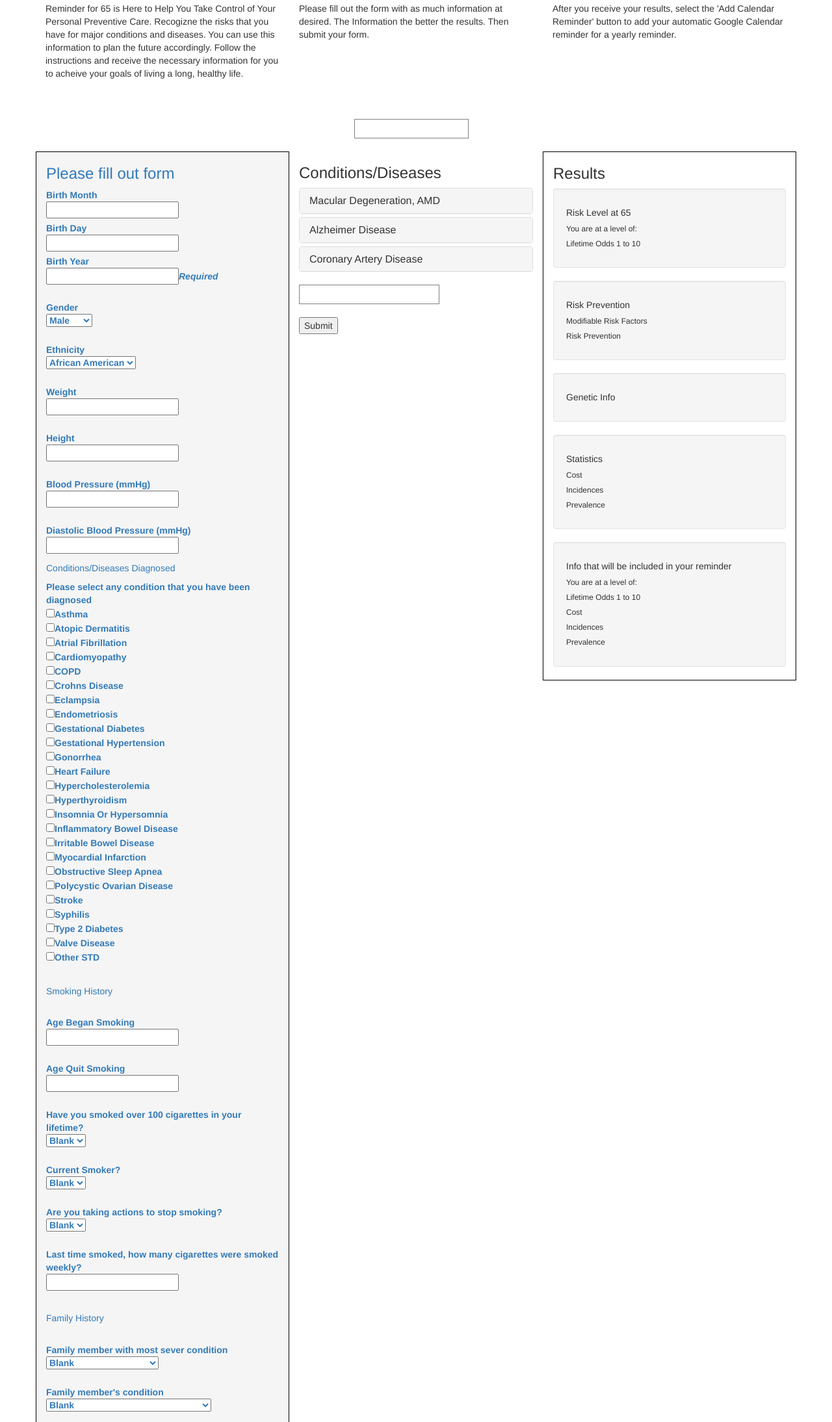
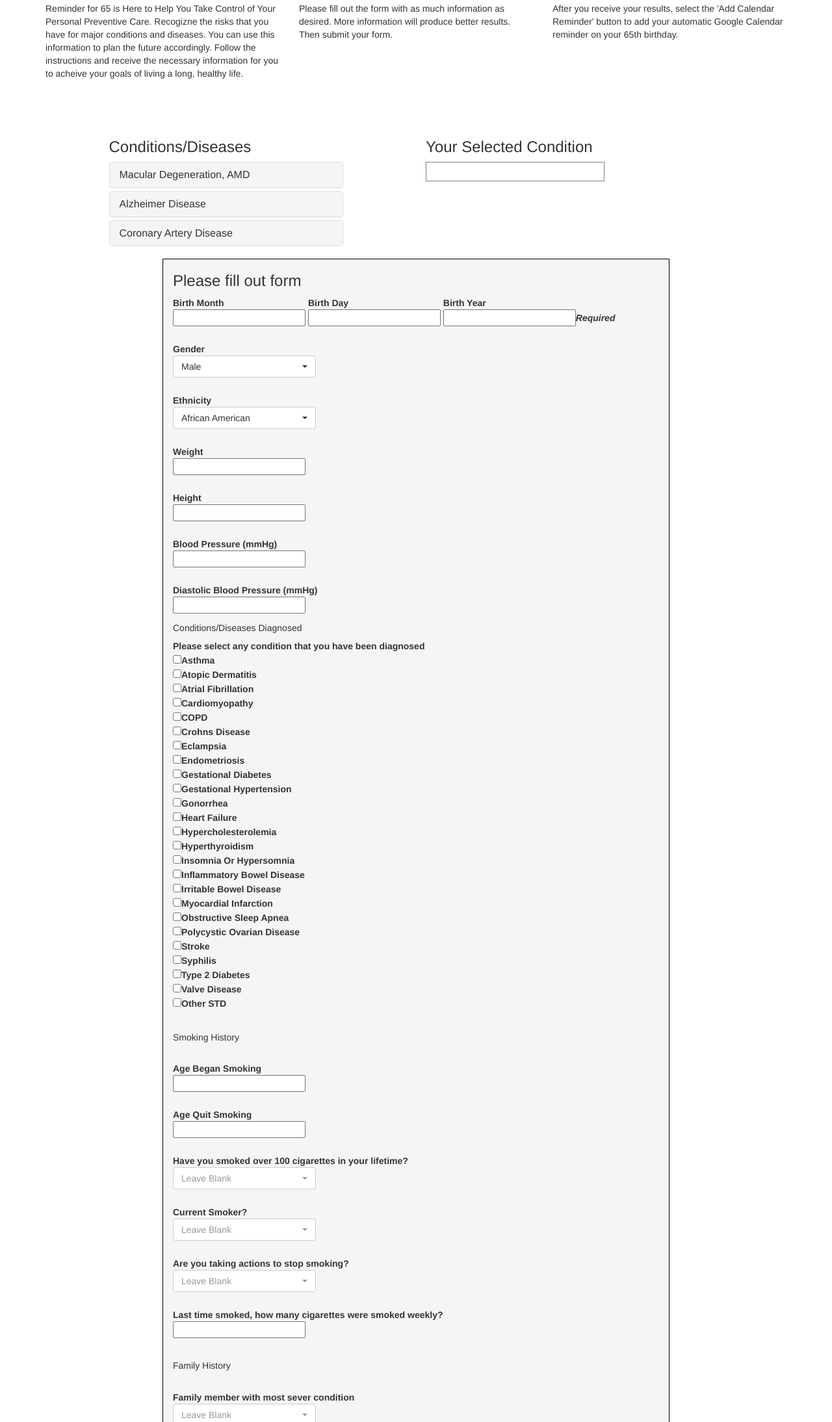
Before and after one commit to DW579/risk_factor_reminder, a plain HTML site: page index.html in a window 1280 px wide. Shown: the part 612-2800 px from the top of the page at 65% size. Drawn offline with nearby package versions, Linux system fonts and the light colour scheme.

Commit message:
Cleaned up code

```diff
--- a/index.html
+++ b/index.html
@@ -6,13 +6,14 @@
   <head>
     <link rel="stylesheet" href="style.css"/>
     <link rel="stylesheet" href="https://maxcdn.bootstrapcdn.com/font-awesome/4.5.0/css/font-awesome.min.css">
+    <link rel="stylesheet" href="https://cdnjs.cloudflare.com/ajax/libs/bootstrap-select/1.10.0/css/bootstrap-select.min.css">
     <meta charset='utf-8'>
     <title>Risminder | Dustin Wurtz</title>
   </head>
   <body>
     <nav  id='navBar' class="navbar navbar-default">
         <div class="navbar-header">
-          <a class="navbar-brand" href="index.html">Reminder for 65</a>
+          <a class="navbar-brand">Risk Reminder 65</a>
         </div>
     </nav>
     <div class='row'>
@@ -31,15 +32,15 @@
         </div>
         <div class='col-md-4'>
           <h2>Instructions</h2>
-          <p>Please fill out the form with as much information at desired. The Information the better the results. Then submit your form.</p>
+          <p>Please fill out the form with as much information as desired. More information will produce better results. Then submit your form.</p>
         </div>
         <div class='col-md-4'>
           <h2>Results</h2>
-          <p>After you receive your results, select the 'Add Calendar Reminder' button to add your automatic Google Calendar reminder for a yearly reminder.</p>
+          <p>After you receive your results, select the 'Add Calendar Reminder' button to add your automatic Google Calendar reminder on your 65th birthday.</p>
         </div>
       </div>
     </div>
-    <br class='col-md-12'>
+
     <div class='container'>
       <div class='row'>
         <div class='col-md-5 col-md-offset-3' id="authorize-div" style="display: none">
@@ -50,15 +51,61 @@
           </button>
         </div>
         <br>
-        <a name='jumpCalendarButton'>
+        <a name='jumpCalendarButton'></a>
         <button id='calendarButton' class='btn btn-lg btn-success center-block authorized' style="display: none">Add Calendar Reminder</button>
         <div id='calendarDateSet'></div>
       </div>
     </div>
-    <br class='col-md-12'>
+
     <div class='container'>
       <div class='row'>
-        <div id='formBox' class='col-md-4'>
+        <div id='conditionBox' class='col-md-4 col-md-offset-1'>
+          <h3>Conditions/Diseases</h3>
+          <div class='panel-group' id='accordion'>
+            <div class='panel panel-default'>
+              <div class='panel-heading'>
+                <h4 id='macularSection' class='panel-title'>
+                  <a data-toggle='collapse' data-parent='#accordion' href='#collapse1'>Macular Degeneration, AMD</a>
+                </h4>
+              </div>
+              <div id='collapse1' class='panel-collapse collapse'>
+                <div class='panel-body'>Age-related Macular Degeneration (AMD) is an age-associated degenerative disease of the macula, the central part of the retina (the sensory tissue that lines the back of the eye) that allows the eye to see fine details. AMD is a leading cause of vision loss among people age 50 and older.</div>
+              </div>
+            </div>
+            <div class='panel panel-default'>
+              <div class='panel-heading'>
+                <h4 id='alzheimerSection' class='panel-title'>
+                  <a data-toggle='collapse' data-parent='#accordion' href='#collapse2'>Alzheimer Disease</a>
+                </h4>
+              </div>
+              <div id='collapse2' class='panel-collapse collapse'>
+                <div class='panel-body'>Alzheimer's Disease is a degenerative disease that slowly destroys brain cells. The symptoms of Alzheimer's disease get worse over time, but the progression of the disease varies. In the early stages it manifests as memory loss and as it progresses results in loss of thinking and language skills (cognitive ability) as well as behavioral changes.</div>
+              </div>
+            </div>
+            <div class='panel panel-default'>
+              <div class='panel-heading'>
+                <h4 id='coronarySection' class='panel-title'>
+                  <a data-toggle='collapse' data-parent='#accordion' href='#collapse3'>Coronary Artery Disease</a>
+                </h4>
+              </div>
+              <div id='collapse3' class='panel-collapse collapse'>
+                <div class='panel-body'>Coronary artery disease is a blockage or damage of the arteries that supply blood, oxygen and nutrients to the heart muscle, often due to a buildup of plaque inside the arteries.</div>
+              </div>
+            </div>
+          </div>
+        </div>
+        <div class='col-md-5 col-md-offset-1'>
+          <h3>Your Selected Condition</h3>
+          <div id='selectedCondition'></div>
+          <br>
+
+        </div>
+      </div>
+    </div>
+
+    <div class='container'>
+      <div class='row'>
+        <div id='formBox' class='col-md-8 col-md-offset-2'>
           <h3>Please fill out form</h3>
           <label>Birth Month
             <br>
@@ -76,7 +123,7 @@
           <br>
           <label>Gender
             <br>
-            <select id='gender' name='genders'>
+            <select id='gender' name='genders' class="selectpicker show-tick">
               <option value='male'>Male</option>
               <option value='female'>Female</option>
             </select>
@@ -85,7 +132,7 @@
           <br>
           <label>Ethnicity
             <br>
-            <select id='eth' name='ethnicities'>
+            <select id='eth' name='ethnicities' class="selectpicker show-tick">
               <option value='africanAmerican'>African American</option>
               <option value='asian'>Asian</option>
               <option value='asianIndian'>Asian Indian</option>
@@ -197,8 +244,8 @@
           <br>
           <label>Have you smoked over 100 cigarettes in your lifetime?
             <br>
-            <select id='lifetimeSmoke' name='cigYesNo'>
-              <option value=''>Blank</option>
+            <select id='lifetimeSmoke' name='cigYesNo' class="selectpicker show-tick">
+              <option value=''>Leave Blank</option>
               <option value='yes'>Yes</option>
               <option value='no'>No</option>
             </select>
@@ -207,8 +254,8 @@
           <br>
           <label>Current Smoker?
             <br>
-            <select id='currentSmoker' name='somkerYesNo'>
-              <option value=''>Blank</option>
+            <select id='currentSmoker' name='somkerYesNo' class="selectpicker show-tick">
+              <option value=''>Leave Blank</option>
               <option value='yes'>Yes</option>
               <option value='no'>No</option>
             </select>
@@ -217,8 +264,8 @@
           <br>
           <label>Are you taking actions to stop smoking?
             <br>
-            <select id='stopSmoking' name='stopYesNo'>
-              <option value=''>Blank</option>
+            <select id='stopSmoking' name='stopYesNo' class="selectpicker show-tick">
+              <option value=''>Leave Blank</option>
               <option value='yes'>Yes</option>
               <option value='no'>No</option>
             </select>
@@ -235,8 +282,8 @@
           <br>
           <label>Family member with most sever condition
             <br>
-            <select id='familyMember' name='relationship'>
-              <option value=''>Blank</option>
+            <select id='familyMember' name='relationship' class="selectpicker show-tick">
+              <option value=''>Leave Blank</option>
               <option value='brother'>Brother</option>
               <option value='father'>Father</option>
               <option value='mother'>Mother</option>
@@ -255,8 +302,8 @@
           <br>
           <label>Family member's condition
             <br>
-            <select id='familyMemberCondition' name='fMemberCondtion'>
-              <option value=''>Blank</option>
+            <select id='familyMemberCondition' name='fMemberCondtion' class="selectpicker show-tick">
+              <option value=''>Leave Blank</option>
               <option value='abdomninalAorticAneurysm'>Abdomninal Aortic Aneurysm</option>
               <option value='ageRelatedMacularDegeneration'>Age Related Macular Degeneration</option>
               <option value='alzheimersDisease'>Alzheimers Disease</option>
@@ -284,7 +331,7 @@
           <br>
           <label>Age of Offset of condition/disease
             <br>
-            <select id='ageOnset' name='onsetAge'>
+            <select id='ageOnset' name='onsetAge' class="selectpicker show-tick">
               <option value='below 30'>Below 30</option>
               <option value='30-39'>30-39</option>
               <option value='40-49'>40-49</option>
@@ -293,49 +340,19 @@
               <option value='unknown'>Unknown</option>
             </select>
           </label>
-          <a id='bottomOfFormButton' href="#jumpCalendarButton" class="btn btn-info btn-lg center-block"  role="button">Click to Jump Back Up to Top of Form</a>
+          <br>
+          <button id='submitButton' class='btn btn-success'>Submit</button>
+          <br>
+          <a href="#jumpCalendarButton" type="button" class="btn btn-primary col-md-2 col-md-offset-9">Top of Form</a>
+          <br>
+          <br>
         </div>
-
-        <div id='conditionBox' class='col-md-4'>
-          <h3>Conditions/Diseases</h3>
-          <div class='panel-group' id='accordion'>
-            <div class='panel panel-default'>
-              <div class='panel-heading'>
-                <h4 id='macularSection' class='panel-title'>
-                  <a data-toggle='collapse' data-parent='#accordion' href='#collapse1'>Macular Degeneration, AMD</a>
-                </h4>
-              </div>
-              <div id='collapse1' class='panel-collapse collapse'>
-                <div class='panel-body'>Age-related Macular Degeneration (AMD) is an age-associated degenerative disease of the macula, the central part of the retina (the sensory tissue that lines the back of the eye) that allows the eye to see fine details. AMD is a leading cause of vision loss among people age 50 and older.</div>
-              </div>
-            </div>
-            <div class='panel panel-default'>
-              <div class='panel-heading'>
-                <h4 id='alzheimerSection' class='panel-title'>
-                  <a data-toggle='collapse' data-parent='#accordion' href='#collapse2'>Alzheimer Disease</a>
-                </h4>
-              </div>
-              <div id='collapse2' class='panel-collapse collapse'>
-                <div class='panel-body'>Alzheimer's Disease is a degenerative disease that slowly destroys brain cells. The symptoms of Alzheimer's disease get worse over time, but the progression of the disease varies. In the early stages it manifests as memory loss and as it progresses results in loss of thinking and language skills (cognitive ability) as well as behavioral changes.</div>
-              </div>
-            </div>
-            <div class='panel panel-default'>
-              <div class='panel-heading'>
-                <h4 id='coronarySection' class='panel-title'>
-                  <a data-toggle='collapse' data-parent='#accordion' href='#collapse3'>Coronary Artery Disease</a>
-                </h4>
-              </div>
-              <div id='collapse3' class='panel-collapse collapse'>
-                <div class='panel-body'>Coronary artery disease is a blockage or damage of the arteries that supply blood, oxygen and nutrients to the heart muscle, often due to a buildup of plaque inside the arteries.</div>
-              </div>
-            </div>
-            <br>
-            <div id='selectedCondition'></div>
-            <br>
-            <button id='submitButton' type='button'>Submit</button>
-          </div>
-        </div>
-        <div id='resultsBox' class='col-md-4'>
+      </div>
+    </div>
+    <br>
+    <div class='container'>
+      <div class='row'>
+        <div id='resultsBox' class='col-md-12'>
           <h3>Results</h3>
           <div id='riskWell' class='well'>
             <h5>Risk Level at 65</h5>
@@ -376,9 +393,13 @@
             <h6>Prevalence</h6>
             <p id='statPre'></p>
           </div>
+          <a href="#jumpCalendarButton" type="button" class="btn btn-primary col-md-2 col-md-offset-9">Top of Form</a>
+          <br>
+          <br>
         </div>
       </div>
     </div>
+
     <br>
     <div id='footer' class='row'>
       <div class='col-md-12'>
@@ -387,5 +408,6 @@
     </div>
     <script src='script.js'></script>
     <script src="https://apis.google.com/js/client.js?onload=checkAuth"></script>
+    <script src="https://cdnjs.cloudflare.com/ajax/libs/bootstrap-select/1.10.0/js/bootstrap-select.min.js"></script>
   </body>
 </html>
--- a/style.css
+++ b/style.css
@@ -29,7 +29,6 @@
 #calendarDateSet {
   height: 30px;
   width: 15%;
-  border: solid grey .5px;
   margin-left: 490px;
   margin-top: 10px;
   padding-left: 10px;
```
Also changed, not shown: script.js (+4 -8 lines).
